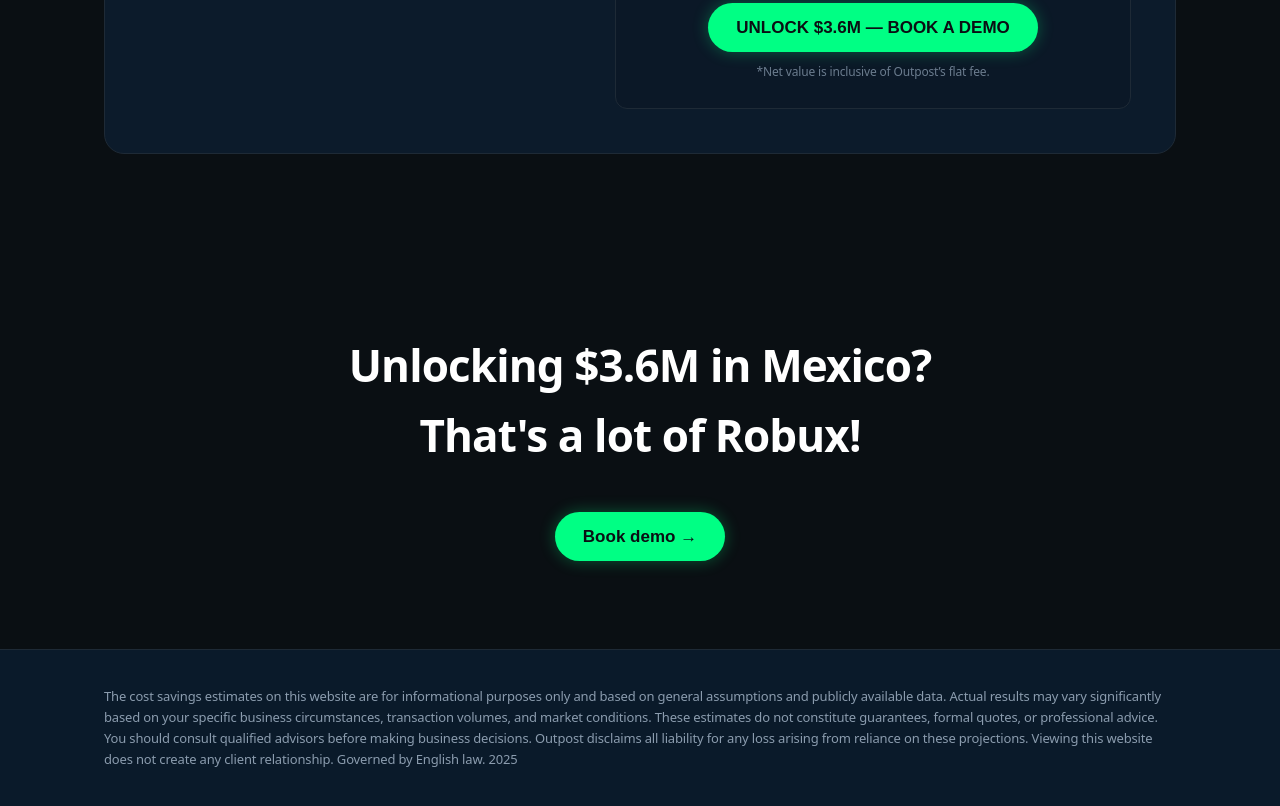
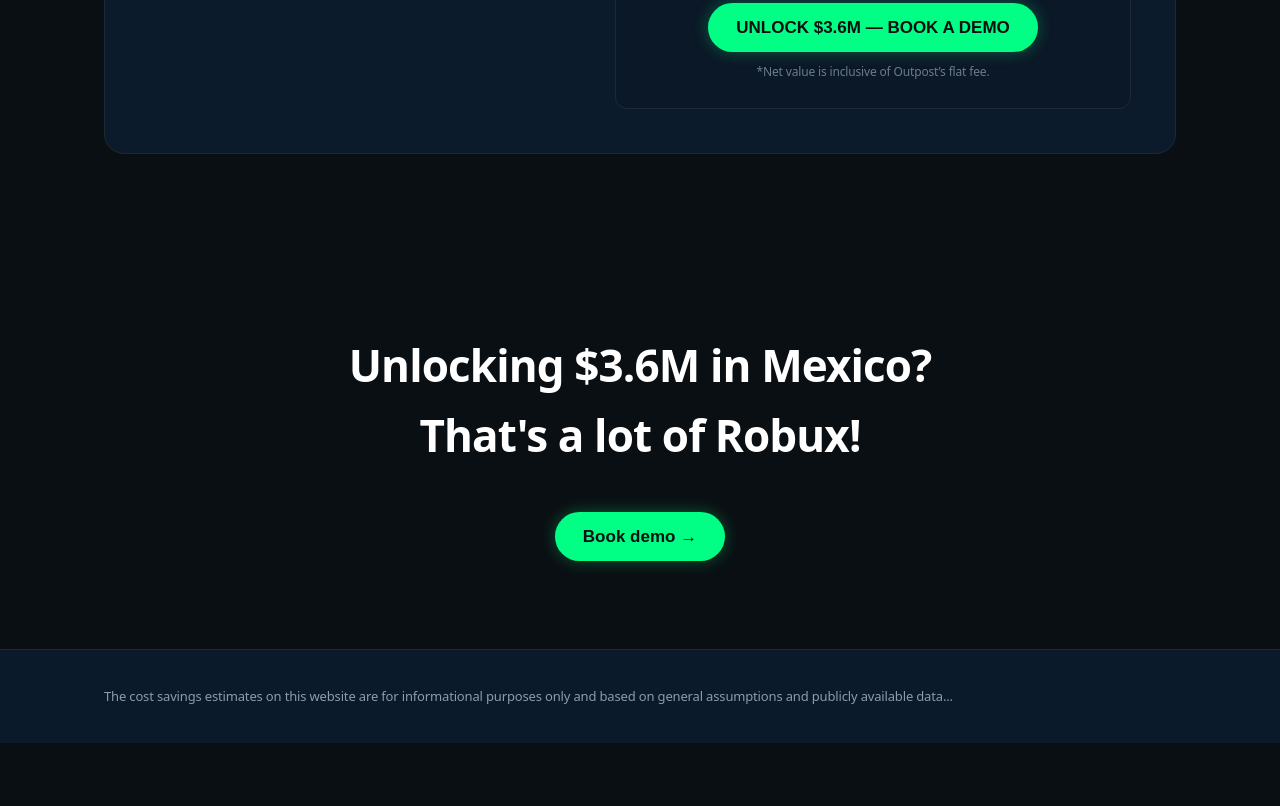
Before and after one commit to ancamaszni/appnation-archai, a plain HTML site: page index.html in a window 1280 px wide. Shown: the part 2718-3524 px from the top of the page. After the commit the page ends 3461 px from the top, so only its background shows below. Drawn offline with Linux system fonts and the light colour scheme.

Commit message:
Update index.html

```diff
--- a/index.html
+++ b/index.html
@@ -388,7 +388,8 @@
   <div class="container">
     <div class="disclaimer-content">
       <p class="disclaimer-text">
-          The cost savings estimates on this website are for informational purposes only and based on general assumptions and publicly available data. Actual results may vary significantly based on your specific business circumstances, transaction volumes, and market conditions. These estimates do not constitute guarantees, formal quotes, or professional advice. You should consult qualified advisors before making business decisions. Outpost disclaims all liability for any loss arising from reliance on these projections. Viewing this website does not create any client relationship. Governed by English law. 2025      </p>
+        The cost savings estimates on this website are for informational purposes only and based on general assumptions and publicly available data...
+      </p>
     </div>
   </div>
 </footer>
```
